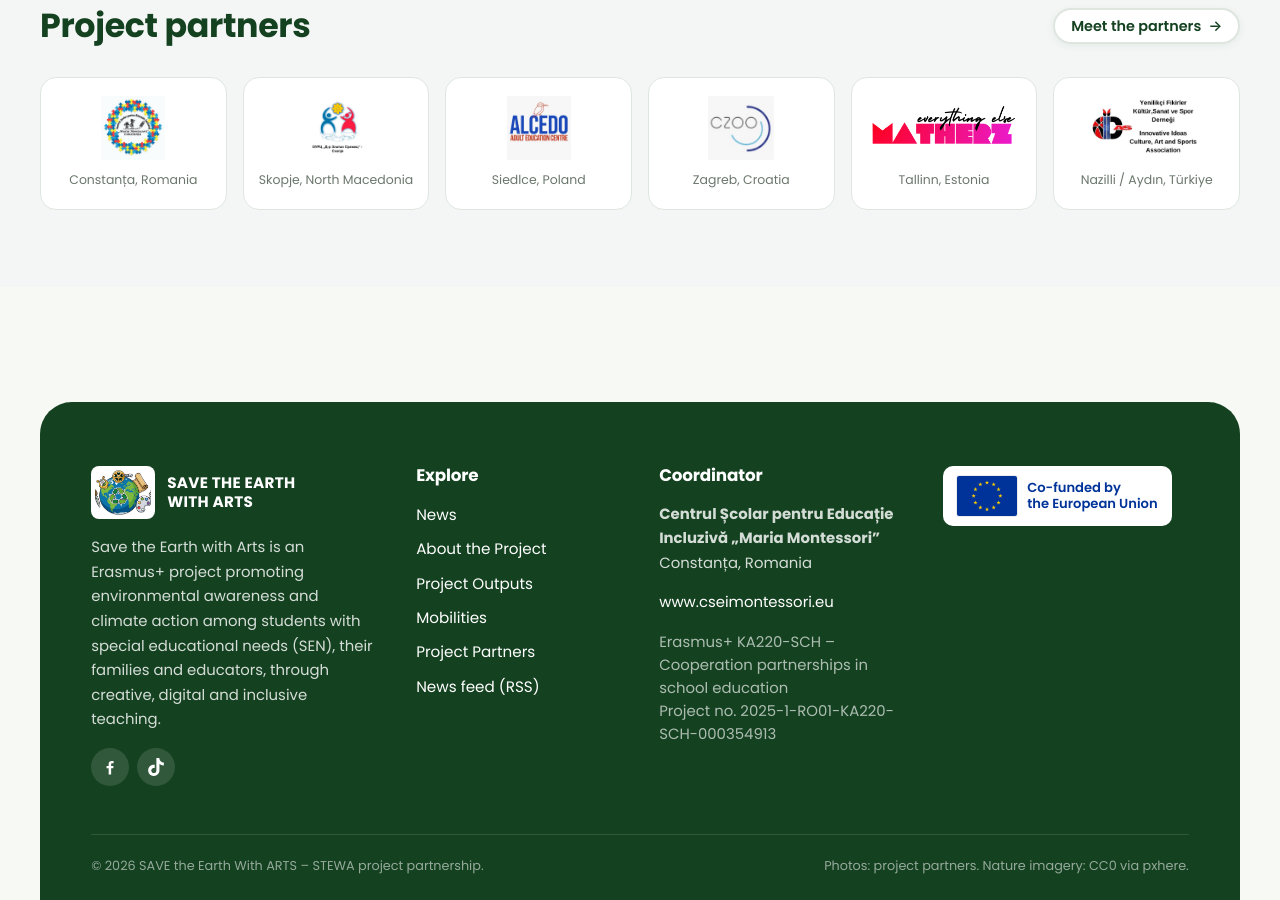
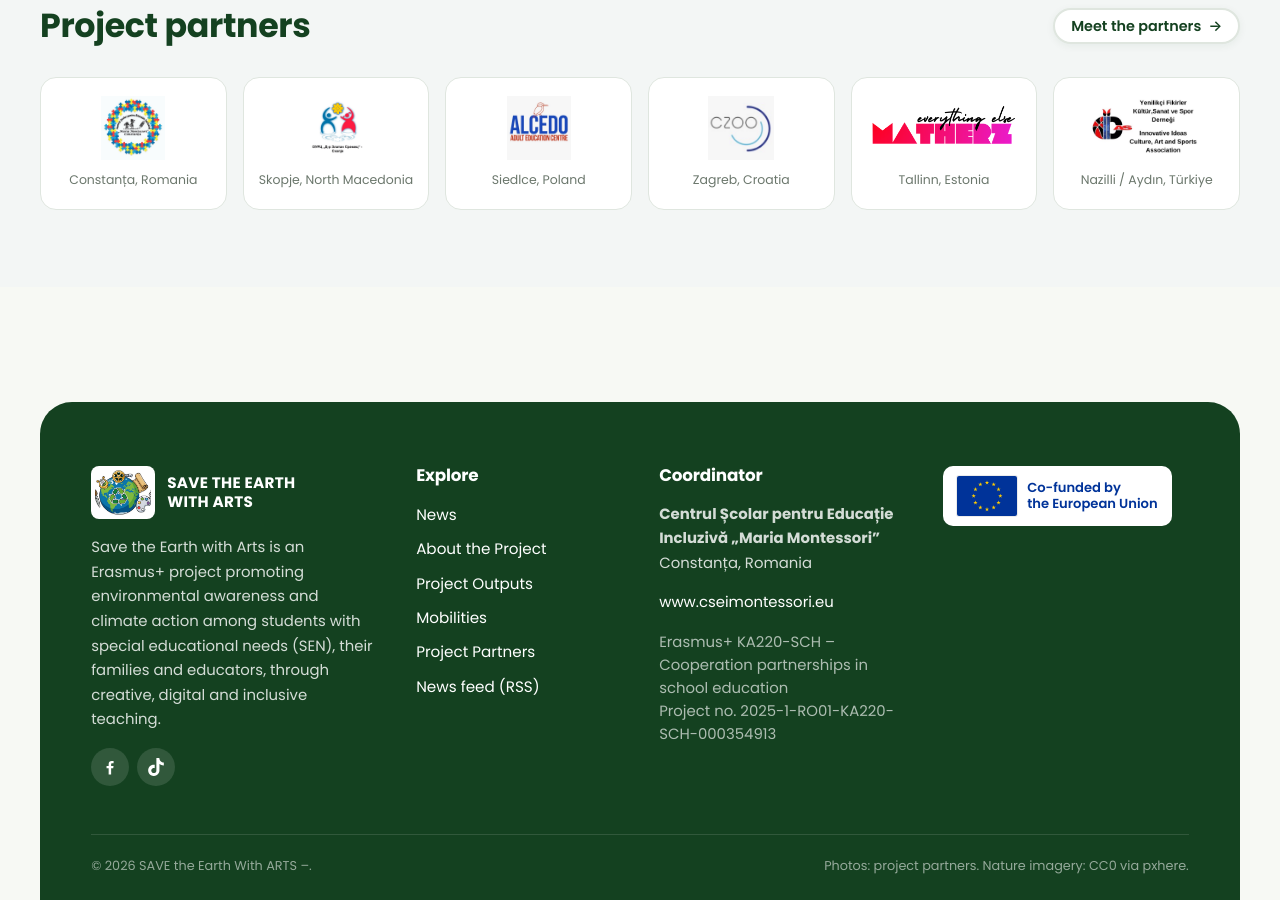
Before and after one commit to aanczka/stewa-website, a Jekyll site: the page built from index.html, in a window 1280 px wide and 900 px high, scrolled down 2623 px. Built offline with Jekyll 4.4.1, drawn with Linux system fonts in a browser that asks for light colours.

Commit message:
Update footer.html

```diff
--- a/_includes/footer.html
+++ b/_includes/footer.html
@@ -5,7 +5,7 @@
         <div class="footer-col footer-col--about">
           <a class="brand brand--footer" href="{{ '/' | relative_url }}">
             <img class="brand__mark" src="{{ '/assets/img/logo/stewa-mark.jpg' | relative_url }}" alt="" width="64" height="52">
-            <span class="brand__text">Save the Earth<br>with Arts</span>
+            <span class="brand__text">Save the Earth<br>with ARTS</span>
           </a>
           <p>{{ site.description }}</p>
           {%- include social-icons.html class="social--footer" -%}
@@ -30,7 +30,7 @@
         </div>
       </div>
       <div class="footer-bottom">
-        <p>&copy; {{ site.time | date: "%Y" }} {{ site.project.full_name }} – STEWA project partnership.</p>
+        <p>&copy; {{ site.time | date: "%Y" }} {{ site.project.full_name }} –.</p>
         <p>Photos: project partners. Nature imagery: CC0 via pxhere.</p>
       </div>
     </div>
```
